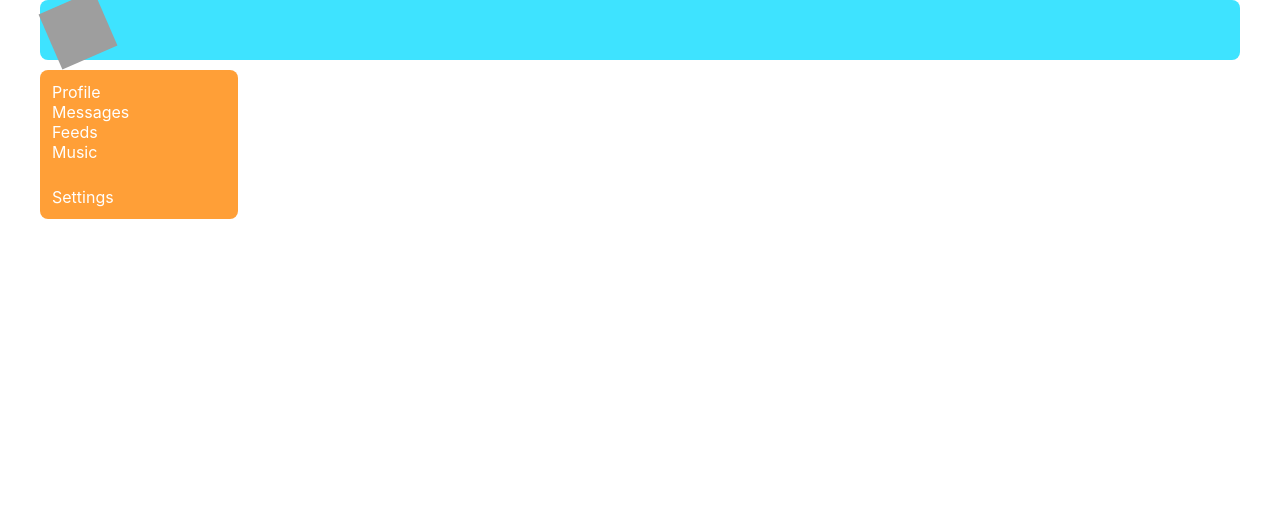
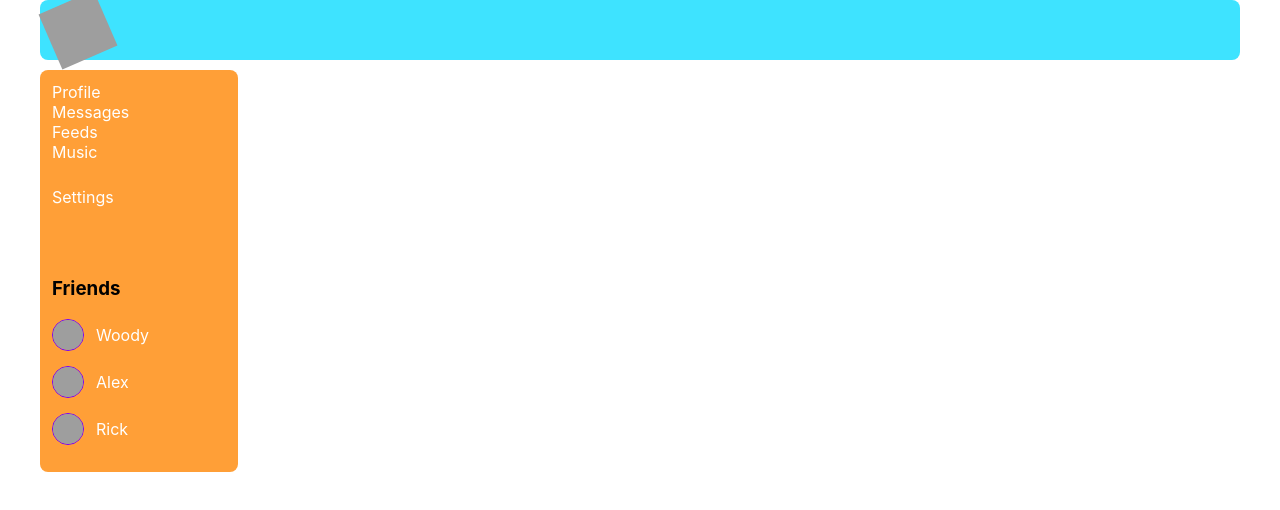
Before and after one commit to dangrachev/social-network, a React (Create React App) app: page / in a window 1280 px wide. Shown: the top 510 px of the page. Built offline with nearby package versions, Linux system fonts and the light colour scheme; grey boxes are pictures that could not be loaded.

Commit message:
Worked with createRef & onClick, added new component

```diff
--- a/src/App.js
+++ b/src/App.js
@@ -6,24 +6,23 @@ import Messages from "./components/Messages/Messages";
 import Feeds from "./components/Feeds/Feeds";
 import Music from "./components/Music/Music";
 import Settings from "./components/Settings/Settings";
-import {BrowserRouter, Route} from "react-router-dom";
+import {Route} from "react-router-dom";
+import {addPost} from "./Redux/State";
 //import Footer from './components/Footer/Footer';
 
 const App = (props) => {
     return (
-        <BrowserRouter>
-            <div className="app_wrapper">
-                <Header/>
-                <Navbar/>
-                <div className="content_wrapper">
-                    <Route path='/profile' render={ () => <Profile state={props.state.profilePage} />}/>
-                    <Route path='/messages' render={ () => <Messages state={props.state.messagesPage} />}/>
-                    <Route path='/feeds' render={ () => <Feeds/> }/>
-                    <Route path='/music'render={ () => <Music/> }/>
-                    <Route path='/settings' render={ () => <Settings/> }/>
-                </div>
+        <div className="app_wrapper">
+            <Header/>
+            <Navbar state={props.state.sidebar}/>
+            <div className="content_wrapper">
+                <Route path='/profile' render={() => <Profile state={props.state.profilePage} addPost={props.addPost}/>}/>
+                <Route path='/messages' render={() => <Messages state={props.state.messagesPage}/>}/>
+                <Route path='/feeds' render={() => <Feeds/>}/>
+                <Route path='/music' render={() => <Music/>}/>
+                <Route path='/settings' render={() => <Settings/>}/>
             </div>
-        </BrowserRouter>
+        </div>
     );
 }
 
--- a/src/Redux/State.js
+++ b/src/Redux/State.js
@@ -21,6 +21,23 @@ let state = {
             {id: 1, message: "I'm on the highway to hell", likesCount: 42},
         ],
     },
+    sidebar: {
+        friendsList: [
+            {id: 0, name: "Woody"},
+            {id: 1, name: "Alex"},
+            {id: 2, name: "Rick"},
+        ],
+    },
 }
 
+export let addPost = (postMessage) => {
+    let newPost = {
+        id: 2,
+        message: postMessage,
+        likesCount: 0
+    }
+    state.profilePage.postsData.push(newPost);
+}
+
+
 export default state;
--- a/src/components/Messages/Messages.jsx
+++ b/src/components/Messages/Messages.jsx
@@ -1,6 +1,7 @@
 import style from './Messages.module.css'
 import DialogItem from "./DialogItem/DialogItem";
 import Message from "./Message/Message";
+import React from "react";
 
 
 const Messages = (props) => {
@@ -8,6 +9,13 @@ const Messages = (props) => {
     // mapping usersData & messagesData into components
     let usersElements = props.state.usersData.map( user => <DialogItem id={user.id} name={user.name}/>);
     let messagesElements = props.state.messagesData.map( message => <Message message={message.messageText}/>);
+
+    // ref fot textarea
+    const textMessageElement = React.createRef();
+    const sendMessage = () => {
+        let text = textMessageElement.current.value;
+        alert(text);
+    }
 
     return (
         <div className={style.messages_wrapper}>
@@ -17,6 +25,11 @@ const Messages = (props) => {
             <div className={style.messages}>
                 { messagesElements }
             </div>
+
+            <div className={style.textareaWrapper}>
+                <textarea className={style.textarea} ref={textMessageElement}></textarea>
+                <button className={style.btn_sendMessage} onClick={sendMessage}>Send message</button>
+            </div>
         </div>
     );
 }
--- a/src/components/Messages/Messages.module.css
+++ b/src/components/Messages/Messages.module.css
@@ -4,3 +4,12 @@
 
     padding: 15px;
 }
+
+
+.textareaWrapper {
+    margin-top: 30px;
+}
+
+.textarea {}
+
+.btn_sendMessage {}
--- a/src/components/Navbar/Navbar.jsx
+++ b/src/components/Navbar/Navbar.jsx
@@ -1,8 +1,13 @@
 import style from './Navbar.module.css'
-import {NavLink} from "react-router-dom";
-import DialogItem from "../Messages/DialogItem/DialogItem";
+import {NavLink} from 'react-router-dom';
+import SidebarFriends from './SidebarFiends/SidebarFriends';
+
 
 const Navbar = (props) => {
+
+    // mapping friendsList into components
+    let friendsList = props.state.friendsList.map( friend => <SidebarFriends id={friend.id} name={friend.name}/> )
+
     return (
         <nav className={style.navigation}>
             <div className={style.item}>
@@ -21,6 +26,10 @@ const Navbar = (props) => {
                 <NavLink to='/settings' activeClassName={style.active}>Settings</NavLink>
             </div>
 
+            <div className={style.friendsWrap}>
+                <h3>Friends</h3>
+                {friendsList}
+            </div>
         </nav>
     );
 }
--- a/src/components/Navbar/Navbar.module.css
+++ b/src/components/Navbar/Navbar.module.css
@@ -6,7 +6,7 @@
   border-radius: 8px;
 }
 
-.item:nth-last-child(0n+1){
+.item:nth-last-child(0n+2){
   margin-top: 25px;
 }
 
@@ -24,3 +24,7 @@
 .item a.active {
   color: #9641ff;
 }
+
+.friendsWrap {
+  margin-top: 70px;
+}
--- /dev/null
+++ b/src/components/Navbar/SidebarFiends/SidebarFriends.jsx
@@ -0,0 +1,18 @@
+import style from "./SidebarFriends.module.css";
+import {NavLink} from "react-router-dom";
+
+
+const SidebarFriends = (props) => {
+
+    let path = `/messages/${props.id}`;
+
+    return (
+        <div className={style.sidebarFriends}>
+            <img className={style.userAvatar} src="https://upload.wikimedia.org/wikipedia/commons/thumb/5/59/User-avatar.svg/1024px-User-avatar.svg.png" alt=""/>
+            <NavLink to={path}>{props.name}</NavLink>
+        </div>
+    );
+}
+
+
+export default SidebarFriends;
--- /dev/null
+++ b/src/components/Navbar/SidebarFiends/SidebarFriends.module.css
@@ -0,0 +1,18 @@
+.sidebarFriends {
+    display: flex;
+    align-items: center;
+    margin-bottom: 15px;
+}
+
+.userAvatar {
+    width: 30px;
+    height: 30px;
+    border: 1px solid #7200ff;
+    border-radius: 100px;
+    margin-right: 12px;
+}
+
+.sidebarFriends a {
+    text-decoration: none;
+    color: #fff;
+}
--- a/src/components/Profile/Posts/Posts.jsx
+++ b/src/components/Profile/Posts/Posts.jsx
@@ -1,3 +1,4 @@
+import React from "react";
 import style from './Posts.module.css'
 import Post from "./Post_item/Post_item";
 
@@ -7,12 +8,19 @@ const Posts = (props) => {
     // mapping postsData into component
     let postsElements = props.postsData.map( post => <Post message={post.message} likesCount={post.likesCount}/> );
 
+    // ref for textarea
+    const newPostElement = React.createRef();
+    const sendPost = () => {
+        let text = newPostElement.current.value;
+        props.addPost(text);
+    }
+
     return (
         <div className={style.posts_wrapper}>
             <div className={style.posts_header}>My posts</div>
             <div className={style.form_wrapper}>
-                <textarea className={style.textarea}></textarea>
-                <button className={style.buttonPost}>Post</button>
+                <textarea ref={newPostElement} className={style.textarea}></textarea>
+                <button className={style.btnPost} onClick={sendPost}>Add post</button>
             </div>
             <div className={style.posts}>
                 {postsElements}
--- a/src/components/Profile/Posts/Posts.module.css
+++ b/src/components/Profile/Posts/Posts.module.css
@@ -20,7 +20,7 @@
 }
 
 
-.buttonPost {
+.btnPost {
     width: 90px;
     height: 40px;
     margin-left: 18px;
@@ -32,7 +32,7 @@
     cursor: pointer;
     transition: all 0.4s ease;
 }
-.buttonPost:hover {
+.btnPost:hover {
     background-color: #fff;
     color: #fd9e37;
 }
--- a/src/components/Profile/Profile.jsx
+++ b/src/components/Profile/Profile.jsx
@@ -1,13 +1,14 @@
 import style from './Profile.module.css'
 import ProfileInfo from "./ProfileInfo/ProfileInfo";
 import Posts from './Posts/Posts';
+import {addPost} from "../../Redux/State";
 
 
 const Profile = (props) => {
     return (
         <div className={style.profile_wrapper}>
             <ProfileInfo />
-            <Posts postsData={props.state.postsData}/>
+            <Posts postsData={props.state.postsData} addPost={props.addPost}/>
         </div>
     );
 }
--- a/src/index.js
+++ b/src/index.js
@@ -1,16 +1,20 @@
 import React from 'react';
 import ReactDOM from 'react-dom';
+import reportWebVitals from './reportWebVitals';
 import './index.css';
 import App from './App';
-import reportWebVitals from './reportWebVitals';
 import state from './Redux/State';
+import {addPost} from "./Redux/State";
+import {BrowserRouter} from "react-router-dom";
 
 
 ReactDOM.render(
-  <React.StrictMode>
-    <App state={state}/>
-  </React.StrictMode>,
-  document.getElementById('root')
+    <BrowserRouter>
+        <React.StrictMode>
+            <App state={state} addPost={addPost}/>
+        </React.StrictMode>
+    </BrowserRouter>,
+    document.getElementById('root')
 );
 
 // If you want to start measuring performance in your app, pass a function
```
